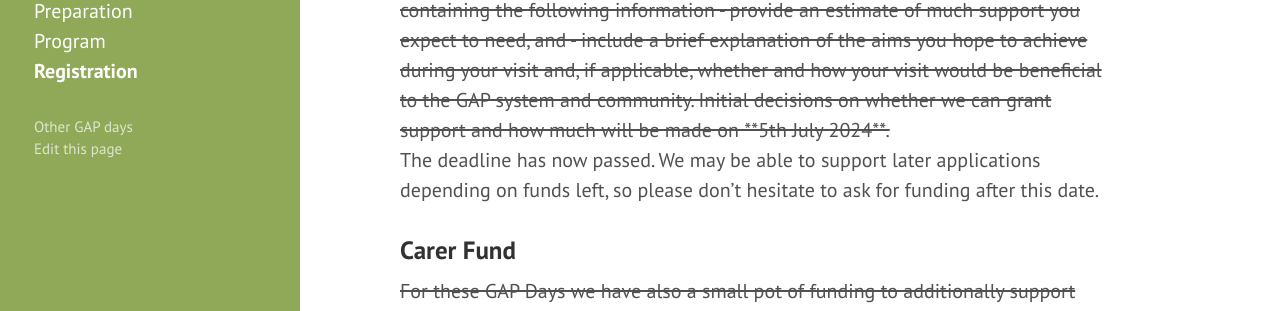
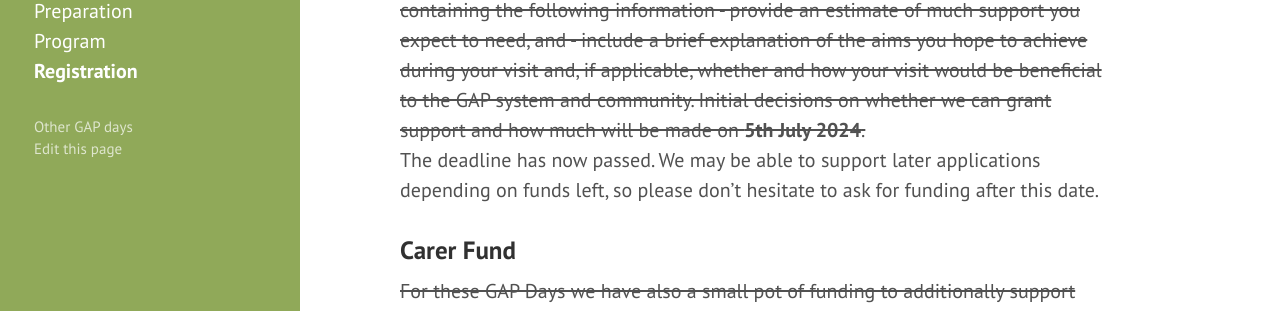
Before and after one commit to gapdays/gapdays2024-summer, a Jekyll site: the page built from registration.md, in a window 1280 px wide and 900 px high, scrolled down 315 px. Shown: the part 353-664 px from the top of the window. Built offline with Jekyll 4.4.1, drawn with Linux system fonts in a browser that asks for light colours; some of the changed text lies outside the part shown.

Commit message:
fixing markdown trying something

```diff
--- a/registration.md
+++ b/registration.md
@@ -33,7 +33,7 @@ If you do so, please send an email to [{{site.email}}](mailto:{{site.email}}) co
   beneficial to the GAP system and community.
 
 Initial decisions on whether we can grant support and how much will be made
-on **5th&nbsp;July&nbsp;2024**.</s>
+on <b>5th&nbsp;July&nbsp;2024</b>.</s>
 The deadline has now passed.
 We may be able to support later applications depending on funds left, so please don't hesitate to ask for funding after this date.
 
```
